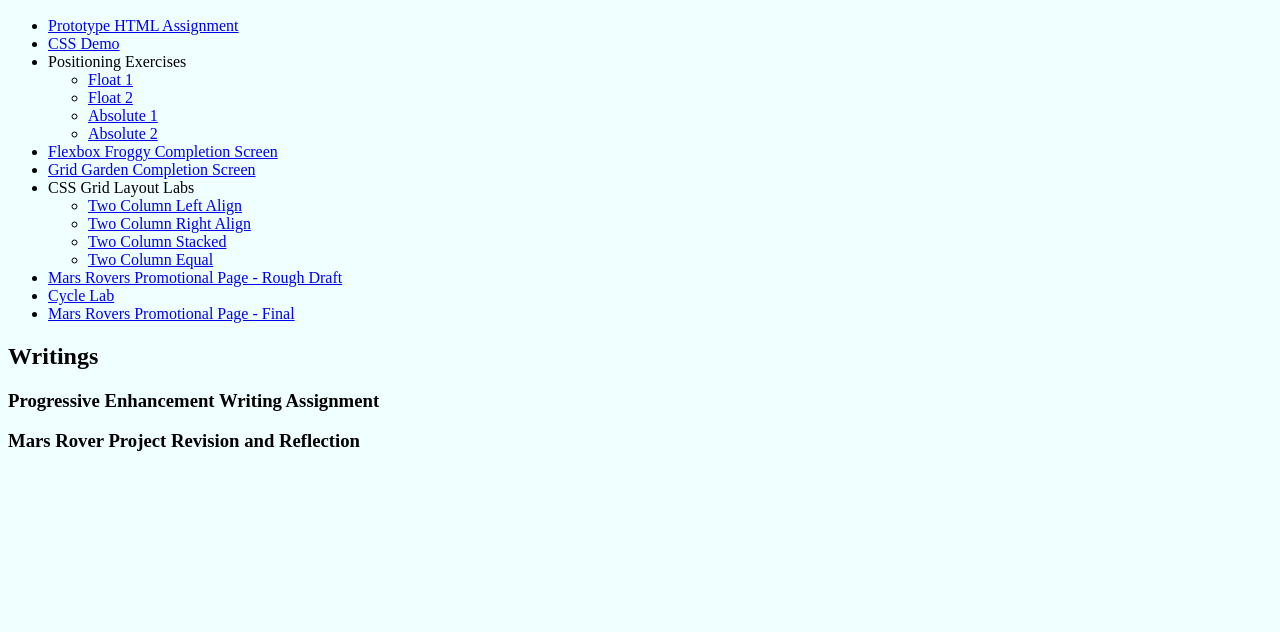
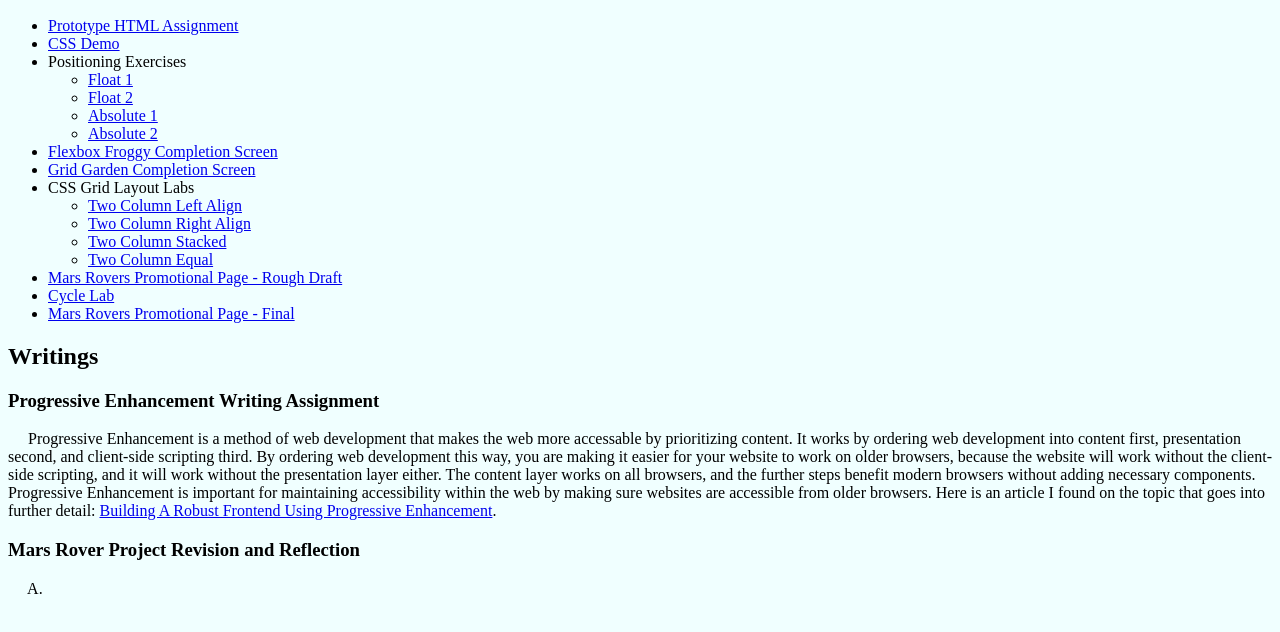
Before and after one commit to calsclong/webtechrepo, a plain HTML site: page index.html in a window 1280 px wide. Shown: the part 110-742 px from the top of the page. Drawn offline with Linux system fonts and the light colour scheme.

Commit message:
completed the first writing assignment

```diff
--- a/index.html
+++ b/index.html
@@ -45,7 +45,19 @@
   <section>
     <h2>Writings</h2>
     <h3>Progressive Enhancement Writing Assignment</h3>
+    <p> &emsp;
+      Progressive Enhancement is a method of web development that makes the web more accessable by prioritizing content.
+      It works by ordering web development into content first, presentation second, and client-side scripting third.
+      By ordering web development this way, you are making it easier for your website to work on older browsers,
+      because the website will work without the client-side scripting, and it will work without the presentation layer either.
+      The content layer works on all browsers, and the further steps benefit modern browsers without adding necessary components.
+      Progressive Enhancement is important for maintaining accessibility within the web by making sure websites are accessible from older browsers.
+      Here is an article I found on the topic that goes into further detail: <a href="https://www.gov.uk/service-manual/technology/using-progressive-enhancement">Building A Robust Frontend Using Progressive Enhancement</a>.
+    </p>
     <h3>Mars Rover Project Revision and Reflection</h3>
+    <p> &emsp;
+      A.
+    </p>
   </section>
 </body>
 
```
